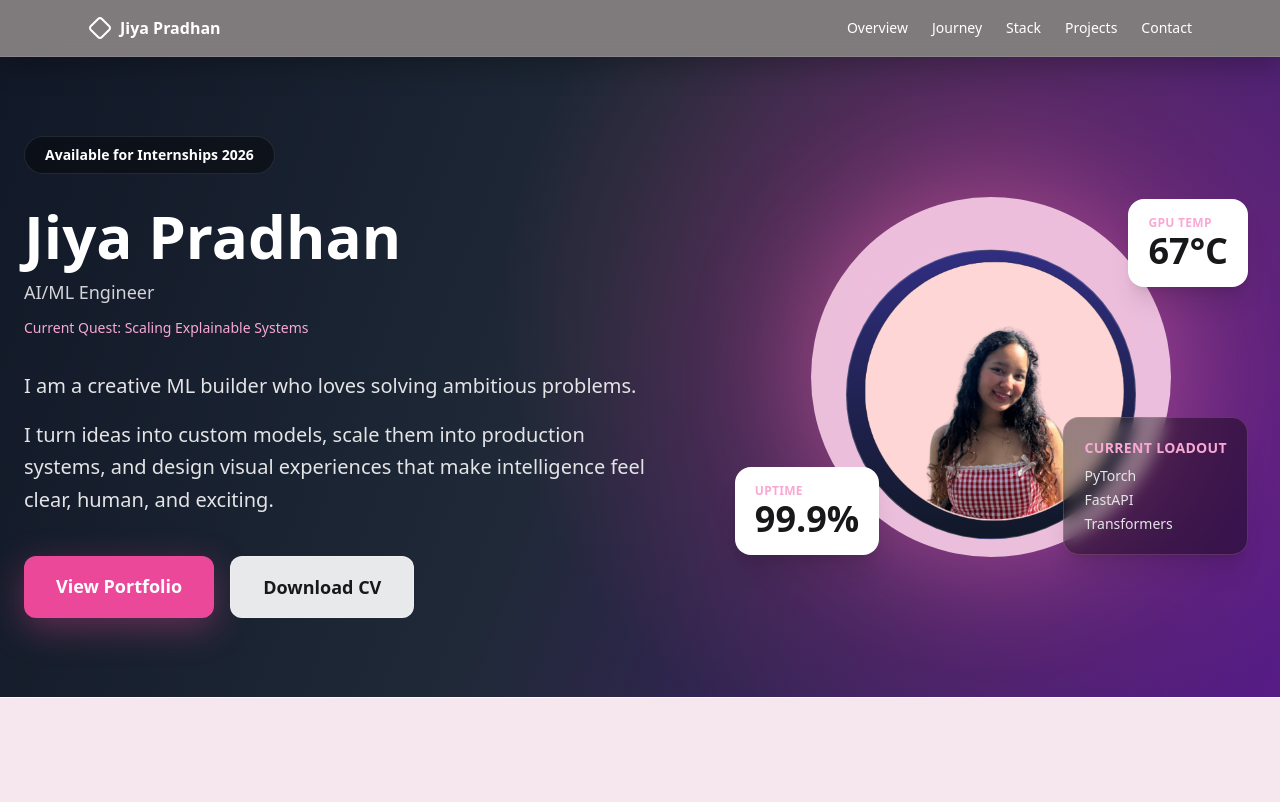
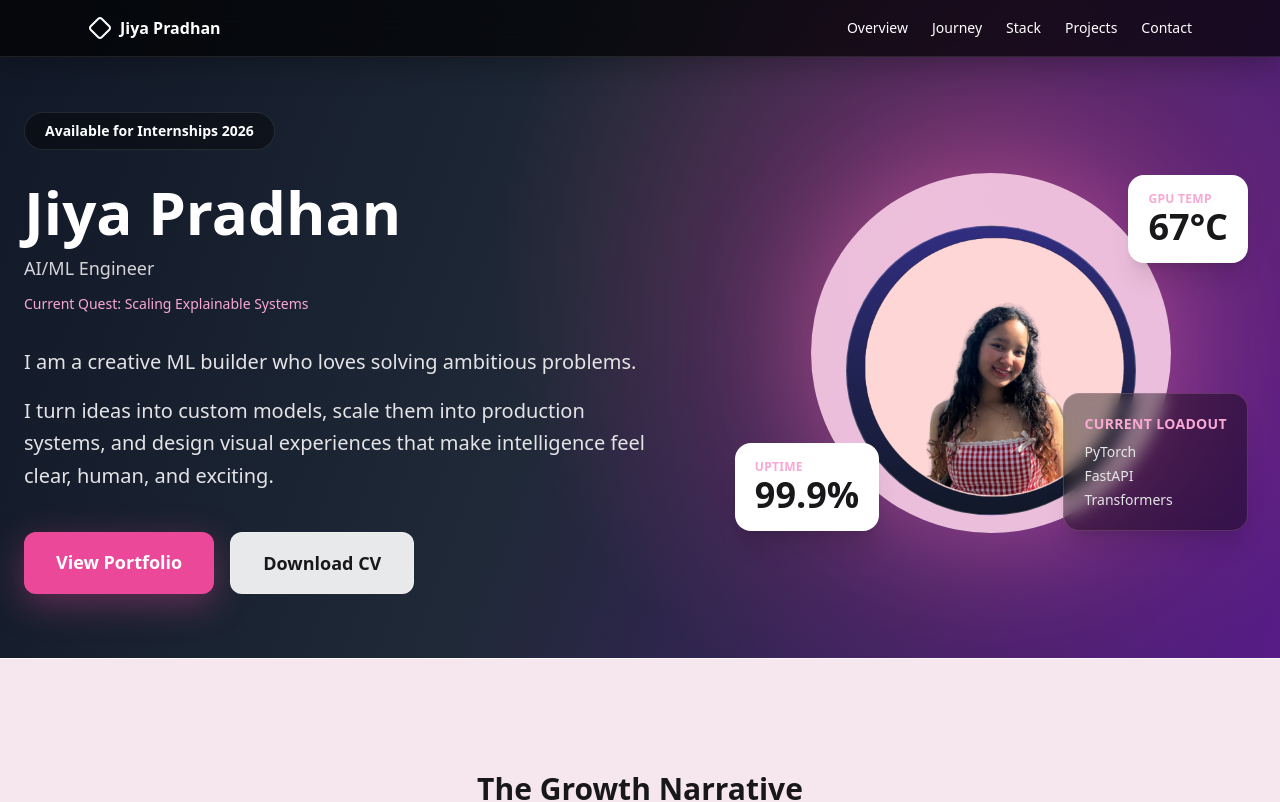
Before and after one commit to Jeeya7/JiyaPradhan, a React (Vite) app in the folder portfolio/: page / in a window 1280 px wide. Shown: the top 802 px of the page. Built offline with nearby package versions, Linux system fonts and the light colour scheme.

Commit message:
feat: update Navbar styles, enhance Overview layout, and refine CSS variables

```diff
--- a/portfolio/index.html
+++ b/portfolio/index.html
@@ -3,6 +3,7 @@
   <head>
     <meta charset="UTF-8" />
     <link rel="icon" type="image/png+xml" href="/JP.png" />
+    <link rel="stylesheet" href="/src/style/index.css" />
     <meta name="viewport" content="width=device-width, initial-scale=1.0" />
     <title>portfolio</title>
   </head>
--- a/portfolio/src/App.tsx
+++ b/portfolio/src/App.tsx
@@ -12,19 +12,14 @@ export default function App() {
 
       <Navbar />
 
-      {/* Sections */}
       <main className="w-full">
         <Overview />
+        <Journey />
+        <Projects />
+        <Stack />
+        <Contact />
+      </main>
 
-        <Journey />
-
-        <Projects />
-
-        <Stack />
-
-        <Contact />
-
-      </main>
     </div>
   );
 }
--- a/portfolio/src/sections/Navbar.tsx
+++ b/portfolio/src/sections/Navbar.tsx
@@ -2,7 +2,7 @@ import { Diamond } from "lucide-react";
 
 export default function Navbar() {
   return (
-    <header className="sticky top-0 z-50 bg-black/50 backdrop-blur-xl border-b border-white/10 shadow-[0_8px_30px_rgba(0,0,0,0.25)]">
+    <header className="fixed inset-x-0 top-0 z-50 bg-black/70 backdrop-blur-xl border-b border-white/10 shadow-[0_8px_30px_rgba(0,0,0,0.25)]">
       <nav className="mx-auto max-w-6xl px-6 py-4 flex items-center justify-between text-white">
         <div className="font-semibold flex items-center gap-2">
           <Diamond className="text-white-500" />
--- a/portfolio/src/sections/overview.tsx
+++ b/portfolio/src/sections/overview.tsx
@@ -3,7 +3,7 @@ export default function Overview() {
     <section id="overview" className="relative overflow-hidden scroll-mt-24 border-b border-white/10">
       <div className="absolute inset-0 bg-[radial-gradient(circle_at_75%_40%,rgba(236,72,153,0.35),transparent_45%),linear-gradient(110deg,#111827_0%,#1f2937_45%,#581c87_100%)]" />
 
-      <div className="relative mx-auto grid min-h-[80vh] max-w-7xl gap-14 px-6 py-16 lg:grid-cols-[1.1fr_0.9fr] lg:items-center">
+      <div className="relative mx-auto grid min-h-[80vh] max-w-7xl gap-14 px-6 pb-16 pt-28 lg:grid-cols-[1.1fr_0.9fr] lg:items-center">
         <div className="space-y-8 text-white">
           <span className="inline-flex rounded-full border border-white/10 bg-black/40 px-5 py-2 text-sm font-semibold">
             Available for Internships 2026
--- a/portfolio/src/style/index.css
+++ b/portfolio/src/style/index.css
@@ -2,16 +2,15 @@
 @tailwind components;
 @tailwind utilities;
 
-
 :root {
-  font-family: system-ui, Avenir, Helvetica, Arial, sans-serif;
+  font-family: system-ui, -apple-system, Segoe UI, Inter, Roboto, Helvetica, Arial,
+    "Apple Color Emoji", "Segoe UI Emoji";
   line-height: 1.5;
   font-weight: 400;
-
-  font-synthesis: none;
   text-rendering: optimizeLegibility;
   -webkit-font-smoothing: antialiased;
   -moz-osx-font-smoothing: grayscale;
+  scroll-behavior: smooth;
 }
 
 html,
@@ -20,68 +19,74 @@ body,
   width: 100%;
   min-height: 100%;
   margin: 0;
+   background: #fff7fa;
 }
-
-body {
-  display: block;
-  min-width: 320px;
-  min-height: 100vh;
-}
-
-
 
 @layer base {
   :root {
-    --background: 0 0% 100%;
-    --foreground: 240 10% 3.9%;
+    --background: 345 100% 98%;
+    --foreground: 222 47% 11%;
     --card: 0 0% 100%;
-    --card-foreground: 240 10% 3.9%;
+    --card-foreground: 222 47% 11%;
     --popover: 0 0% 100%;
-    --popover-foreground: 240 10% 3.9%;
-    --primary: 240 5.9% 10%;
-    --primary-foreground: 0 0% 98%;
-    --secondary: 240 4.8% 95.9%;
-    --secondary-foreground: 240 5.9% 10%;
-    --muted: 240 4.8% 95.9%;
-    --muted-foreground: 240 3.8% 46.1%;
-    --accent: 240 4.8% 95.9%;
-    --accent-foreground: 240 5.9% 10%;
-    --destructive: 0 84.2% 60.2%;
-    --destructive-foreground: 0 0% 98%;
-    --border: 240 5.9% 90%;
-    --input: 240 5.9% 90%;
-    --ring: 240 10% 3.9%;
-    --chart-1: 12 76% 61%;
-    --chart-2: 173 58% 39%;
-    --chart-3: 197 37% 24%;
-    --chart-4: 43 74% 66%;
-    --chart-5: 27 87% 67%;
-    --radius: 0.5rem;
+    --popover-foreground: 222 47% 11%;
+    --primary: 327 73% 58%;
+    --primary-foreground: 0 0% 100%;
+    --secondary: 330 40% 96%;
+    --secondary-foreground: 222 47% 11%;
+    --muted: 330 35% 95%;
+    --muted-foreground: 215 16% 47%;
+    --accent: 327 80% 96%;
+    --accent-foreground: 222 47% 11%;
+    --destructive: 0 84% 60%;
+    --destructive-foreground: 0 0% 100%;
+    --border: 330 25% 90%;
+    --input: 330 25% 90%;
+    --ring: 327 73% 58%;
+    --radius: 1.25rem;
   }
+
   .dark {
-    --background: 240 10% 3.9%;
+    --background: 222 47% 7%;
     --foreground: 0 0% 98%;
-    --card: 240 10% 3.9%;
+    --card: 222 47% 9%;
     --card-foreground: 0 0% 98%;
-    --popover: 240 10% 3.9%;
+    --popover: 222 47% 9%;
     --popover-foreground: 0 0% 98%;
-    --primary: 0 0% 98%;
-    --primary-foreground: 240 5.9% 10%;
-    --secondary: 240 3.7% 15.9%;
+    --primary: 327 73% 58%;
+    --primary-foreground: 0 0% 100%;
+    --secondary: 222 25% 14%;
     --secondary-foreground: 0 0% 98%;
-    --muted: 240 3.7% 15.9%;
-    --muted-foreground: 240 5% 64.9%;
-    --accent: 240 3.7% 15.9%;
+    --muted: 222 25% 14%;
+    --muted-foreground: 220 10% 70%;
+    --accent: 222 25% 14%;
     --accent-foreground: 0 0% 98%;
-    --destructive: 0 62.8% 30.6%;
-    --destructive-foreground: 0 0% 98%;
-    --border: 240 3.7% 15.9%;
-    --input: 240 3.7% 15.9%;
-    --ring: 240 4.9% 83.9%;
-    --chart-1: 220 70% 50%;
-    --chart-2: 160 60% 45%;
-    --chart-3: 30 80% 55%;
-    --chart-4: 280 65% 60%;
-    --chart-5: 340 75% 55%;
+    --border: 222 25% 16%;
+    --input: 222 25% 16%;
+    --ring: 327 73% 58%;
+  }
+
+  body {
+    min-width: 320px;
+    min-height: 100vh;
+    background: hsl(var(--background));
+    color: hsl(var(--foreground));
+  }
+
+  a {
+    color: inherit;
+    text-decoration: none;
+  }
+
+  ::selection {
+    background: hsl(var(--primary) / 0.25);
   }
 }
+
+@layer utilities {
+  .dot-grid {
+    background-image: radial-gradient(hsl(327 70% 60% / 0.18) 1px, transparent 1px);
+    background-size: 26px 26px;
+    background-position: 0 0;
+  }
+}
```
